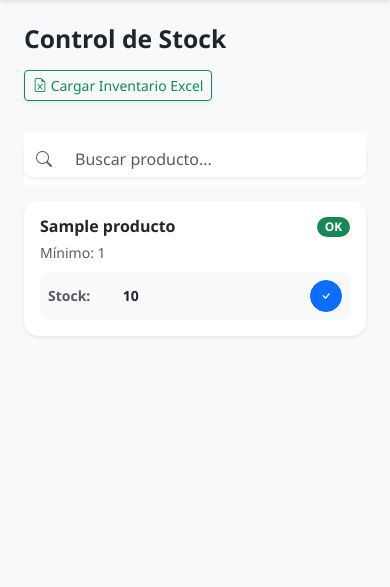
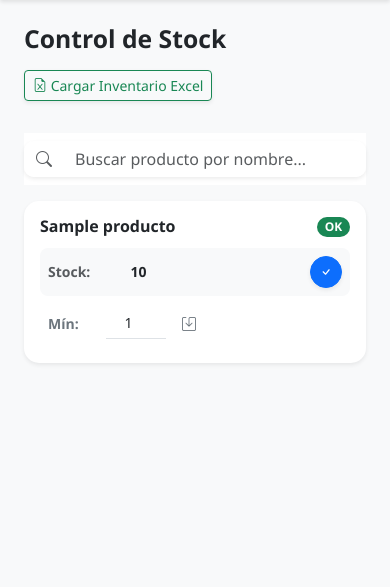
Before and after one commit to LucianoCingolani/agenzia, a Django app: page /inventario/ in a window 390 px wide. Shown: the part 56-643 px from the top of the page. Run offline with Django 5.2, Linux system fonts and the light colour scheme; a user stored in the database is signed in; tables that the repository leaves empty hold one stand-in row (values such as "Sample post").

Commit message:
responsive inventory 2

```diff
--- a/gestion/templates/gestion/inventario.html
+++ b/gestion/templates/gestion/inventario.html
@@ -13,7 +13,7 @@
     {% endif %}
 
     <div class="d-flex flex-column flex-md-row justify-content-between align-items-start align-items-md-center mb-4">
-        <h2 class="fw-bold m-0 mb-3 mb-md-0">Control de Stock</h2>
+        <h2 class="fw-bold m-0 mb-3 mb-md-0 text-dark">Control de Stock</h2>
         <button class="btn btn-outline-success btn-sm shadow-sm" type="button" data-bs-toggle="collapse" data-bs-target="#collapseUpload">
             <i class="bi bi-file-earmark-excel"></i> Cargar Inventario Excel
         </button>
@@ -29,9 +29,14 @@
                         <input type="file" name="archivo_excel" class="form-control" accept=".xlsx" required>
                     </div>
                     <div class="col-md-3 mt-3 mt-md-0">
-                        <button type="submit" class="btn btn-success w-100 mt-md-4">Subir y Actualizar</button>
+                        <button type="submit" class="btn btn-success w-100 mt-md-4 shadow-sm">
+                            Subir y Actualizar
+                        </button>
                     </div>
                 </div>
+                <p class="small text-muted mt-2 mb-0">
+                    <i class="bi bi-info-circle"></i> El sistema procesará todas las páginas del Excel de Lord Cleaner.
+                </p>
             </form>
         </div>
     </div>
@@ -39,9 +44,18 @@
     <div class="row g-3 mb-4">
         {% if criticos %}
         <div class="col-12">
-            <div class="alert alert-danger border-0 shadow-sm m-0" style="border-radius: 12px;">
+            <div class="alert alert-danger border-0 shadow-sm m-0" style="border-radius: 12px; background-color: #f8d7da;">
                 <h6 class="alert-heading fw-bold mb-1"><i class="bi bi-x-circle-fill me-2"></i>REPOSICIÓN INMEDIATA</h6>
-                <small>Hay {{ criticos|length }} productos por debajo del mínimo.</small>
+                <p class="small mb-0">Hay {{ criticos|length }} productos por debajo del umbral mínimo.</p>
+            </div>
+        </div>
+        {% endif %}
+
+        {% if advertencias %}
+        <div class="col-12">
+            <div class="alert alert-warning border-0 shadow-sm m-0" style="border-radius: 12px; background-color: #fff3cd;">
+                <h6 class="alert-heading fw-bold mb-1"><i class="bi bi-exclamation-triangle-fill me-2"></i>PRÓXIMOS A AGOTARSE</h6>
+                <p class="small mb-0">Revisar stock de {{ advertencias|length }} productos en zona de precaución.</p>
             </div>
         </div>
         {% endif %}
@@ -50,7 +64,7 @@
     <div class="sticky-top bg-white py-2 mb-3" style="top: 0; z-index: 1020;">
         <div class="input-group shadow-sm" style="border-radius: 10px; overflow: hidden;">
             <span class="input-group-text bg-white border-0"><i class="bi bi-search text-muted"></i></span>
-            <input type="text" id="searchInput" class="form-control border-0" placeholder="Buscar producto..." onkeyup="filterTable()">
+            <input type="text" id="searchInput" class="form-control border-0" placeholder="Buscar producto por nombre..." onkeyup="filterTable()">
         </div>
     </div>
 
@@ -61,7 +75,6 @@
                 <div class="d-flex justify-content-between align-items-start mb-2">
                     <div style="max-width: 70%;">
                         <h6 class="fw-bold mb-1 text-dark">{{ p.nombre }}</h6>
-                        <small class="text-muted">Mínimo: {{ p.umbral_minimo }}</small>
                     </div>
                     {% if p.necesita_reposicion_urgente %}
                         <span class="badge bg-danger rounded-pill">Crítico</span>
@@ -74,12 +87,23 @@
 
                 <form action="{% url 'actualizar_stock_manual' p.id %}" method="POST" class="d-flex align-items-center bg-light p-2 rounded-3 mt-2">
                     {% csrf_token %}
-                    <label class="small fw-bold me-2 text-muted">Stock:</label>
+                    <label class="small fw-bold me-2 text-muted" style="width: 50px;">Stock:</label>
                     <input type="number" name="nuevo_stock" value="{{ p.stock_actual }}"
-                           class="form-control form-control-sm text-center fw-bold border-0"
-                           style="width: 80px; background: transparent;" inputmode="numeric">
-                    <button type="submit" class="btn btn-sm btn-primary ms-auto rounded-circle" style="width: 32px; height: 32px; padding: 0;">
+                           class="form-control form-control-sm text-center fw-bold border-0 bg-transparent"
+                           style="width: 80px;" inputmode="numeric">
+                    <button type="submit" class="btn btn-sm btn-primary ms-auto rounded-circle shadow-sm" style="width: 32px; height: 32px; padding: 0;">
                         <i class="bi bi-check"></i>
+                    </button>
+                </form>
+
+                <form action="{% url 'actualizar_umbral_manual' p.id %}" method="POST" class="d-flex align-items-center p-2 mt-1">
+                    {% csrf_token %}
+                    <label class="small fw-bold me-2 text-secondary" style="width: 50px;">Mín:</label>
+                    <input type="number" name="nuevo_umbral" value="{{ p.umbral_minimo }}"
+                           class="form-control form-control-sm text-center border-bottom border-0 rounded-0"
+                           style="width: 60px; background: transparent;" inputmode="numeric">
+                    <button type="submit" class="btn btn-sm btn-outline-secondary ms-2 border-0">
+                        <i class="bi bi-save"></i>
                     </button>
                 </form>
             </div>
@@ -95,7 +119,7 @@
                         <tr>
                             <th class="ps-4 py-3 border-0">Producto</th>
                             <th class="py-3 border-0">Stock Actual</th>
-                            <th class="py-3 border-0 text-center">Umbral</th>
+                            <th class="py-3 border-0">Umbral Mín.</th>
                             <th class="py-3 border-0 text-center">Estado</th>
                         </tr>
                     </thead>
@@ -107,12 +131,29 @@
                                 <form action="{% url 'actualizar_stock_manual' p.id %}" method="POST" class="d-flex align-items-center">
                                     {% csrf_token %}
                                     <input type="number" name="nuevo_stock" value="{{ p.stock_actual }}" class="form-control form-control-sm me-2">
-                                    <button type="submit" class="btn btn-sm btn-link p-0 text-primary"><i class="bi bi-check-circle-fill fs-5"></i></button>
+                                    <button type="submit" class="btn btn-sm btn-link p-0 text-primary">
+                                        <i class="bi bi-check-circle-fill fs-5 shadow-sm"></i>
+                                    </button>
                                 </form>
                             </td>
-                            <td class="text-center">{{ p.umbral_minimo }}</td>
+                            <td style="width: 140px;">
+                                <form action="{% url 'actualizar_umbral_manual' p.id %}" method="POST" class="d-flex align-items-center">
+                                    {% csrf_token %}
+                                    <input type="number" name="nuevo_umbral" value="{{ p.umbral_minimo }}" class="form-control form-control-sm me-2" style="width: 70px;">
+                                    <button type="submit" class="btn btn-sm text-secondary">
+                                        <i class="bi bi-save"></i>
+                                    </button>
+                                </form>
+                            </td>
                             <td class="text-center">
-                                </td>
+                                {% if p.necesita_reposicion_urgente %}
+                                    <span class="badge bg-danger p-2 px-3" style="border-radius: 20px;">Crítico</span>
+                                {% elif p.necesita_reposicion %}
+                                    <span class="badge bg-warning text-dark p-2 px-3" style="border-radius: 20px;">Bajo</span>
+                                {% else %}
+                                    <span class="badge bg-success p-2 px-3" style="border-radius: 20px;">OK</span>
+                                {% endif %}
+                            </td>
                         </tr>
                         {% endfor %}
                     </tbody>
@@ -127,20 +168,20 @@ function filterTable() {
     let input = document.getElementById("searchInput");
     let filter = input.value.toUpperCase();
 
-    // Filtra Tarjetas (Móvil)
+    // Filtrar Tarjetas (Móvil)
     let cards = document.getElementsByClassName("item-card");
-    for (let card of cards) {
-        let name = card.querySelector("h6").innerText;
-        card.style.display = name.toUpperCase().indexOf(filter) > -1 ? "" : "none";
+    for (let i = 0; i < cards.length; i++) {
+        let name = cards[i].querySelector("h6").innerText;
+        cards[i].style.display = name.toUpperCase().indexOf(filter) > -1 ? "" : "none";
     }
 
-    // Filtra Tabla (PC)
+    // Filtrar Tabla (PC)
     let rows = document.getElementsByClassName("item-row");
-    for (let row of rows) {
-        let td = row.querySelector("td");
-        if (td) {
-            let text = td.textContent || td.innerText;
-            row.style.display = text.toUpperCase().indexOf(filter) > -1 ? "" : "none";
+    for (let i = 0; i < rows.length; i++) {
+        let firstCol = rows[i].getElementsByTagName("td")[0];
+        if (firstCol) {
+            let text = firstCol.textContent || firstCol.innerText;
+            rows[i].style.display = text.toUpperCase().indexOf(filter) > -1 ? "" : "none";
         }
     }
 }
--- a/gestion/urls.py
+++ b/gestion/urls.py
@@ -1,5 +1,5 @@
 from django.urls import path
-from .views import actualizar_stock_manual, dashboard_resumen, exportar_gastos_excel, gestion_gastos_generales, inventario_dashboard, subir_factura, home, subir_inventario_excel
+from .views import actualizar_stock_manual, actualizar_umbral_manual, dashboard_resumen, exportar_gastos_excel, gestion_gastos_generales, inventario_dashboard, subir_factura, home, subir_inventario_excel
 from django.contrib.auth import views as auth_views
 
 urlpatterns = [
@@ -13,5 +13,6 @@ urlpatterns = [
     path('inventario/', inventario_dashboard, name='inventario_dashboard'),
     path('inventario/subir-excel/', subir_inventario_excel, name='subir_inventario_excel'),
     path('inventario/actualizar/<int:producto_id>/', actualizar_stock_manual, name='actualizar_stock_manual'),
+    path('inventario/umbral/<int:producto_id>/', actualizar_umbral_manual, name='actualizar_umbral_manual'),
     path('', home, name='home'),
 ]
--- a/gestion/views.py
+++ b/gestion/views.py
@@ -248,3 +248,19 @@ def actualizar_stock_manual(request, producto_id):
             messages.error(request, "El valor ingresado no es válido.")
 
     return redirect('inventario_dashboard')
+
+
+@login_required
+def actualizar_umbral_manual(request, producto_id):
+    if request.method == 'POST':
+        nuevo_umbral = request.POST.get('nuevo_umbral')
+        producto = get_object_or_404(Producto, id=producto_id)
+
+        try:
+            producto.umbral_minimo = int(nuevo_umbral)
+            producto.save()
+            messages.success(request, f"Umbral de {producto.nombre} actualizado a {nuevo_umbral}.")
+        except (ValueError, TypeError):
+            messages.error(request, "El valor del umbral debe ser un número.")
+
+    return redirect('inventario_dashboard')
```
